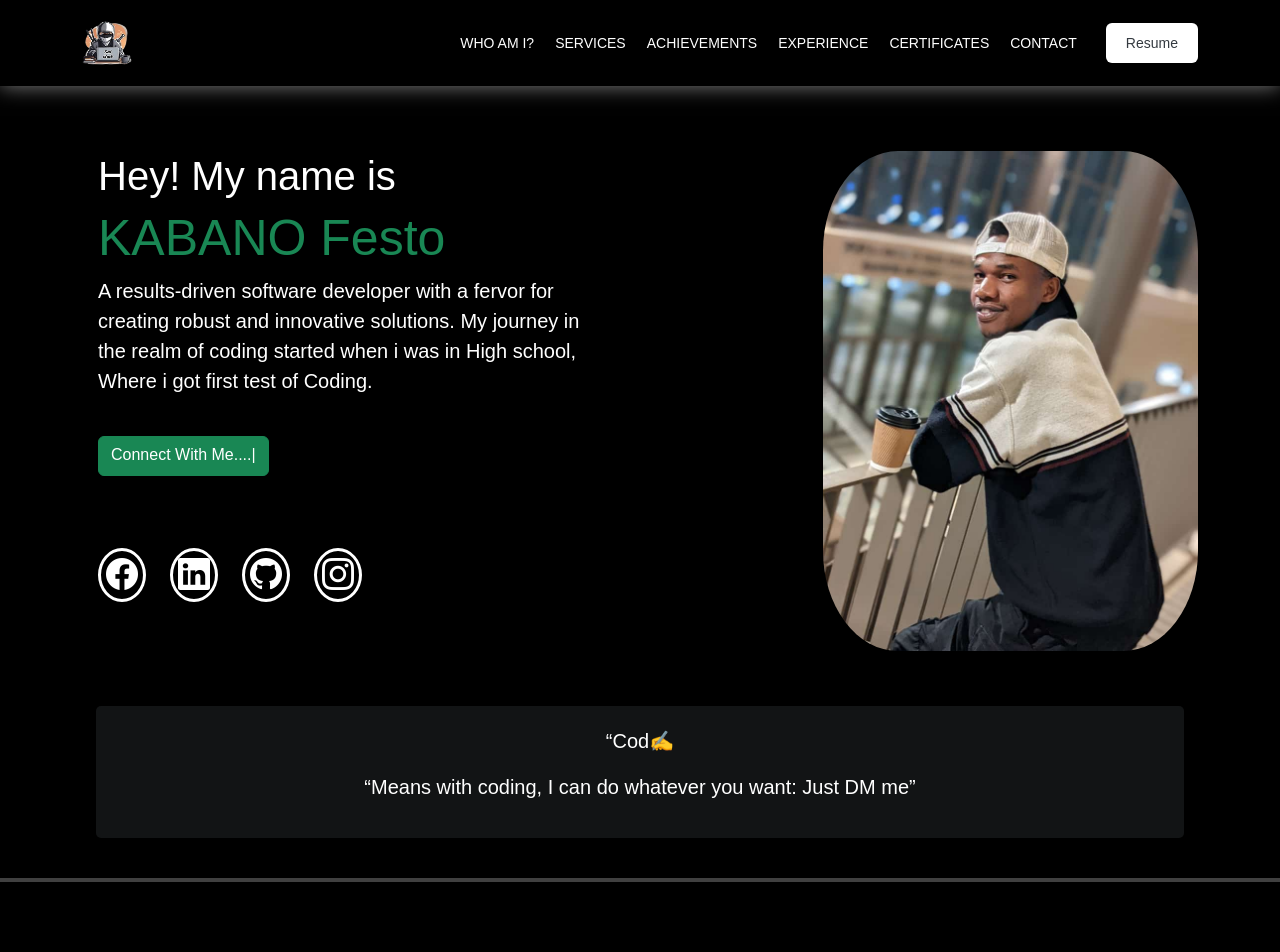
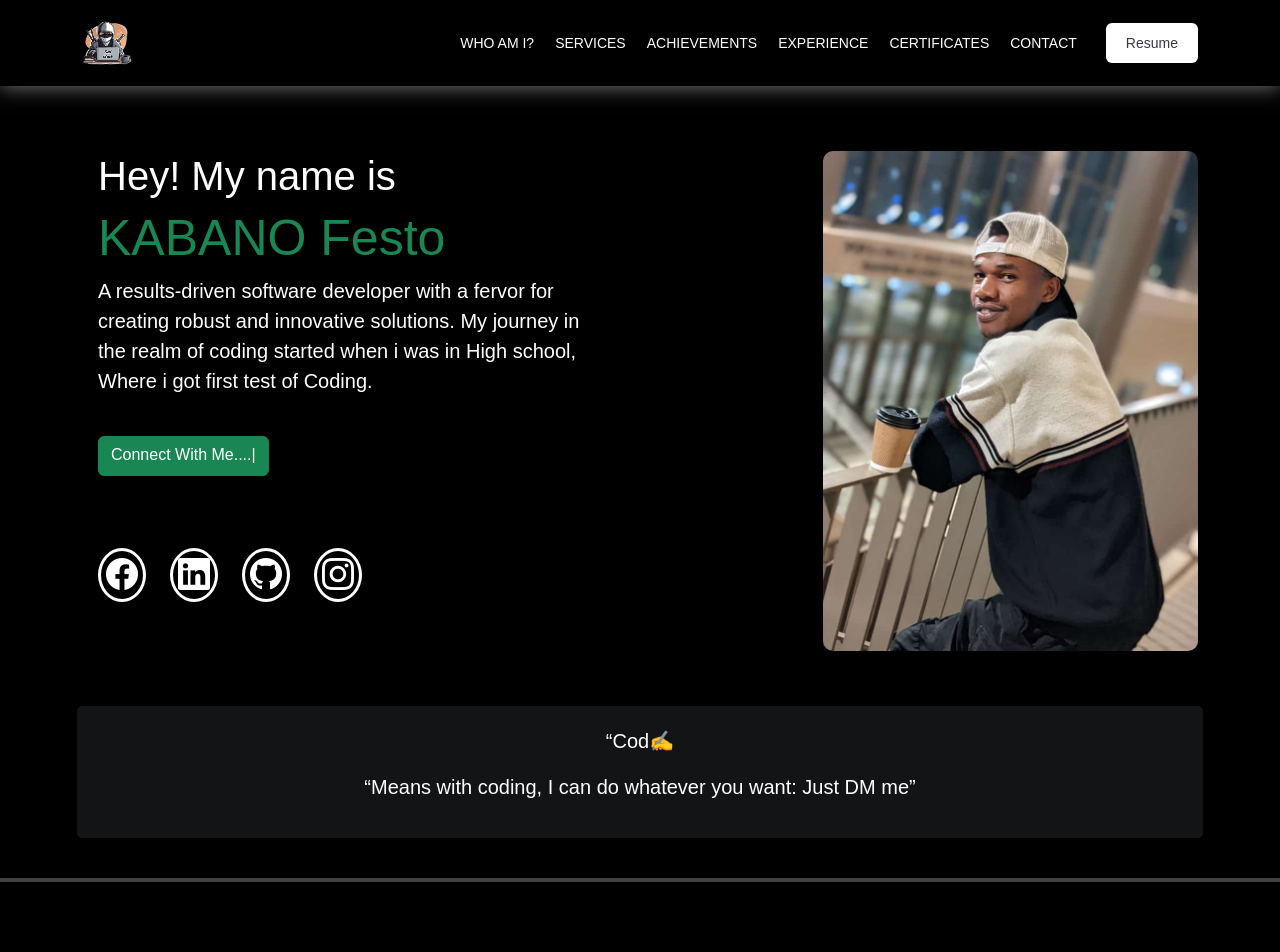
Before and after one commit to KABANOFESTO/Myprotofolio, a React (Vite) app: page / in a window 1280 px wide. Shown: the top 952 px of the page. Built offline with nearby package versions, Linux system fonts and the light colour scheme; a web font is replaced by a local one.

Commit message:
ch-imgup

```diff
--- a/src/index.css
+++ b/src/index.css
@@ -173,8 +173,8 @@ nav {
 
 .img-body {
   max-height: 500px;
-  max-width: 450px;
-  border-radius: 20%;
+  max-width: 400px;
+  border-radius: 10px;
   box-shadow: 0 14px 18px rgba(0, 0, 0, 0.2);
 }
 
@@ -263,7 +263,7 @@ nav {
   color: white;
   padding: 20px;
   border-radius: 5px;
-  width: 85%;
+  width: 88%;
 }
 
 .copyRight p {
```
